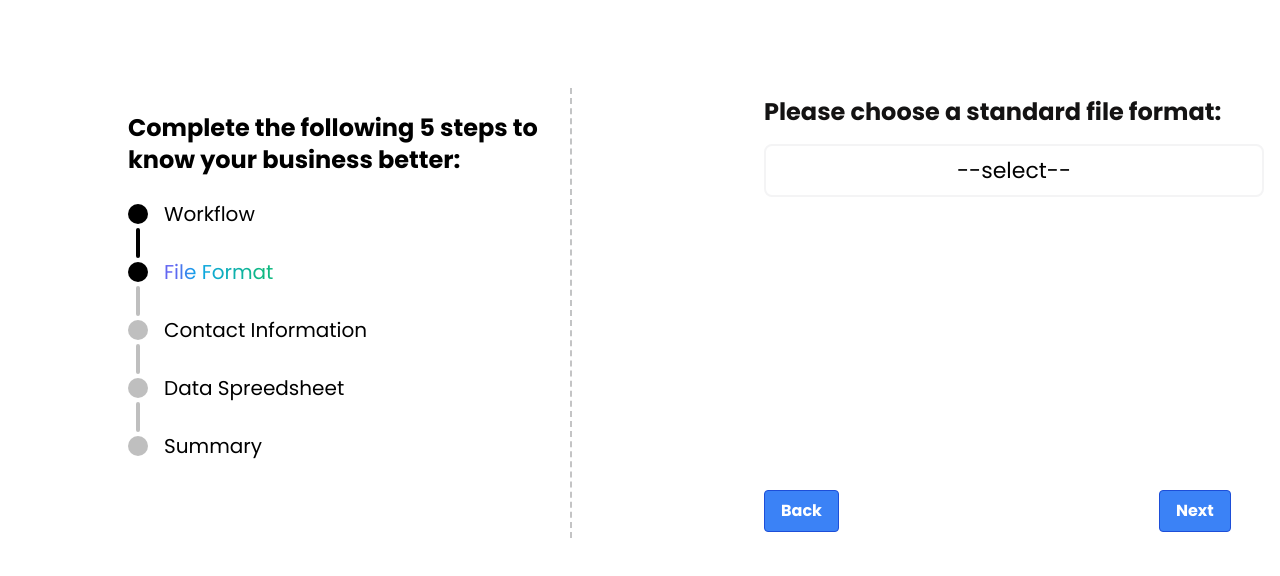
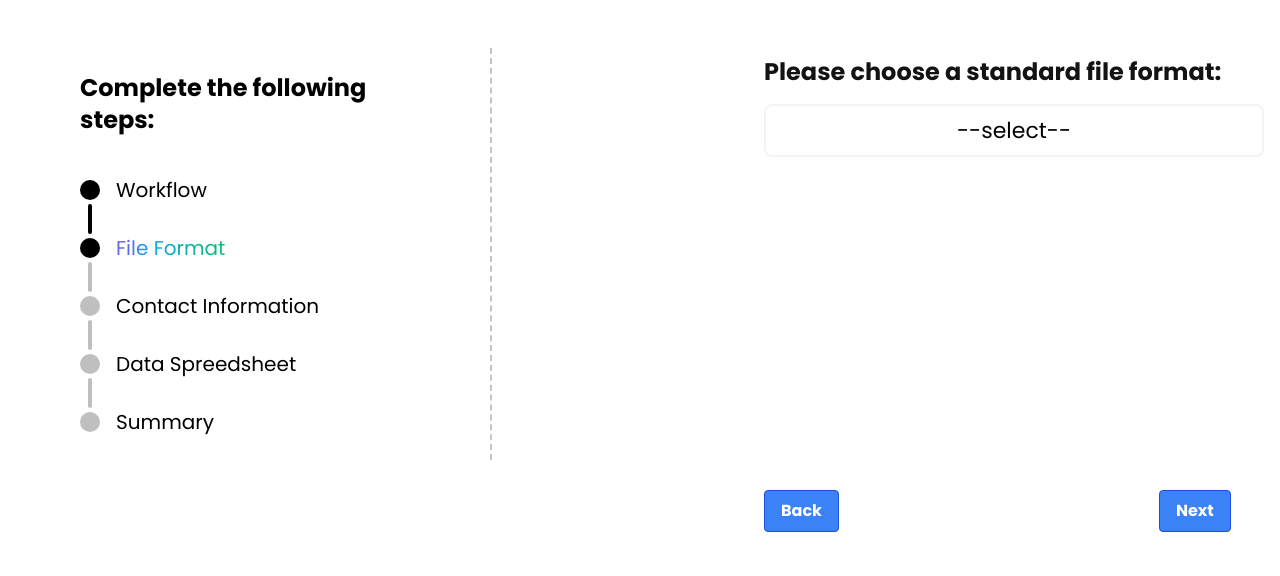
Before and after one commit to DingxuanZhou/Nmodes-frontpage, a Next.js app: page /file-format in a window 1280 px wide. Shown: the part 168-744 px from the top of the page. Built offline with nearby package versions, Linux system fonts and the light colour scheme.

Commit message:
change on layout

```diff
--- a/src/components/StepsLayout.tsx
+++ b/src/components/StepsLayout.tsx
@@ -37,11 +37,11 @@ export const StepsLayout = ({ children }: StepsLayoutProps) => {
   const activeSumary = router.pathname === "/summary";
 
   return (
-    <article className="flex justify-start lg:gap-28 min-w-[72%] lg:min-w-[82%] bg-white">
-      <div className="flex flex-col px-8 py-6 mx-20 h-[450px] border-r-2 border-[#8586887c] border-dashed">
+    <article className="flex justify-center items-start lg:gap-60 w-full h-full bg-white -mt-10">
+      <div className="flex flex-col px-16 py-6 border-r-2 border-[#8586887c] border-dashed h-full">
         {/* Additional text */}
-        <p className="flex items-center gap-6 text-black font-bold text-2xl mb-6">
-          Complete the following 5 steps to know your business better:
+        <p className="flex items-center gap-6 text-black font-bold text-2xl mb-10">
+          Complete the following steps:
         </p>
         <div className="flex items-center gap-4">
           <Dot active />
@@ -71,7 +71,7 @@ export const StepsLayout = ({ children }: StepsLayoutProps) => {
           <StepTitle active={activeSumary} title="Summary" />
         </div>
       </div>
-      <form>{children}</form>
+      <form className="ml-8">{children}</form>
     </article>
   );
 };
```
